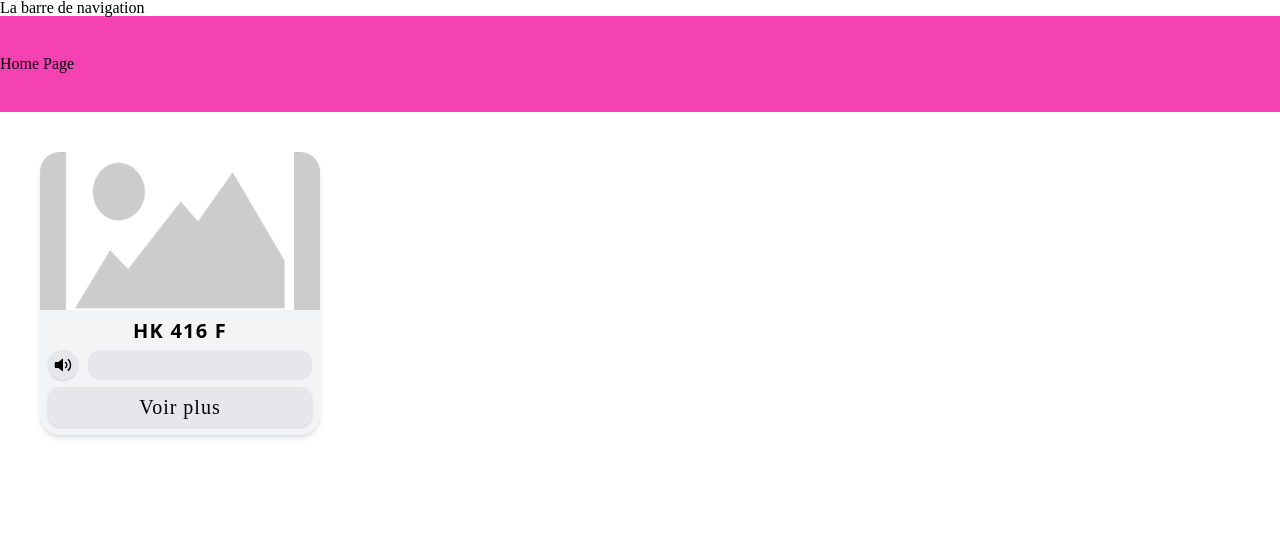
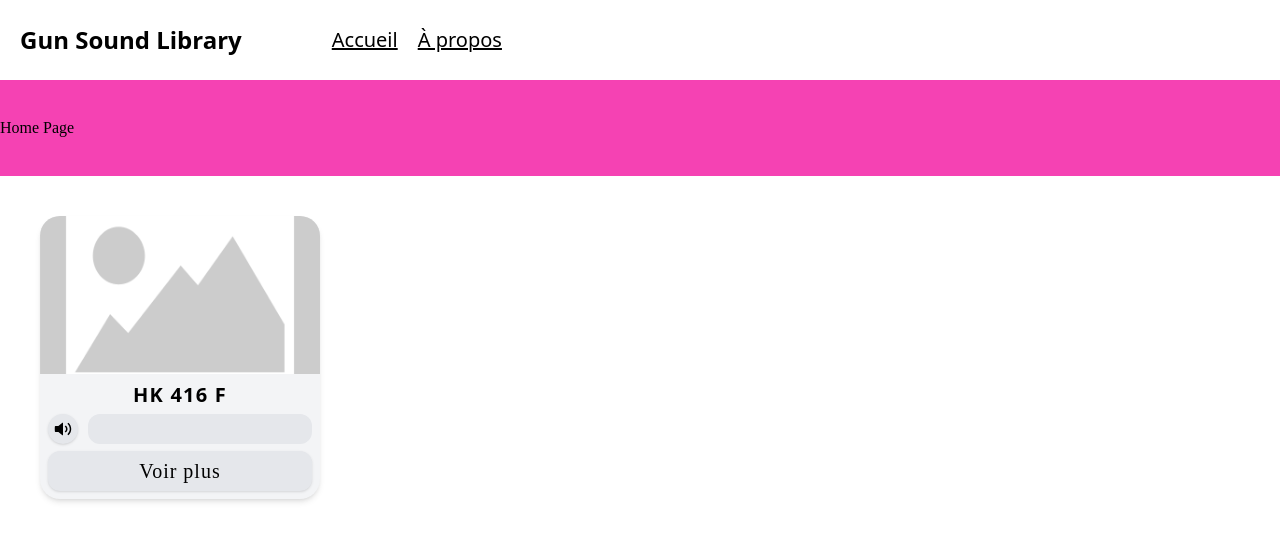
Before and after one commit to Kosmik56/gun-sound-library, a React (Vite) app: page / in a window 1280 px wide. Shown: the top 540 px of the page. Built offline with nearby package versions, Linux system fonts and the light colour scheme.

Commit message:
Added Navbar with navigations links and logo inside Header component

```diff
--- a/src/components/Navbar.jsx
+++ /dev/null
@@ -1,8 +0,0 @@
-export default function Navbar(){
-
-  return(
-    <nav>
-      La barre de navigation
-    </nav>
-  )
-}
--- /dev/null
+++ b/src/components/header/Header.jsx
@@ -0,0 +1,10 @@
+import Navbar from "./Navbar";
+
+export default function Header() {
+
+  return (
+    <header>
+      <Navbar />
+    </header>
+  )
+}
--- /dev/null
+++ b/src/components/header/Navbar.jsx
@@ -0,0 +1,24 @@
+import { Link } from "react-router-dom";
+
+export default function Navbar() {
+
+  return (
+    <nav className="h-[80px] p-[20px] flex items-center gap-[90px] w-fit font-sans">
+      <h1 className="text-2xl font-semibold">
+        Gun Sound Library
+      </h1>
+      <ul className="flex text-xl gap-[20px] underline">
+        <li>
+          <Link to={"/"}>
+            Accueil
+          </Link>
+        </li>
+        <li>
+          <Link to={"/about"}>
+            À propos
+          </Link>
+        </li>
+      </ul>
+    </nav>
+  )
+}
--- a/src/main.jsx
+++ b/src/main.jsx
@@ -2,18 +2,18 @@
 import { createRoot } from 'react-dom/client'
 import './index.css'
 import { Provider } from 'react-redux'
-import {store} from './redux/store.js'
+import { store } from './redux/store.js'
 import { BrowserRouter, Route, Routes } from 'react-router-dom'
-import Navbar from './components/Navbar.jsx'
 import Home from './pages/Home.jsx'
 import Gun from './pages/Gun.jsx'
 import About from './pages/About.jsx'
+import Header from './components/header/Header.jsx'
 
 createRoot(document.getElementById('root')).render(
   <StrictMode>
     <Provider store={store}>
       <BrowserRouter>
-        <Navbar />
+        <Header />
         <Routes>
           <Route path="/" element={<Home />} />
           <Route path="/gun/:id" element={<Gun />} />
```
